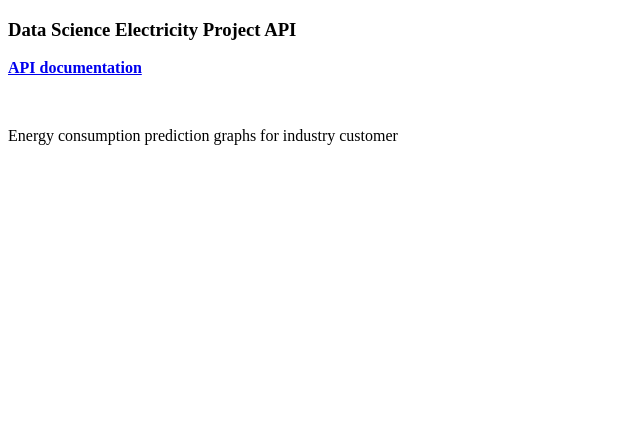
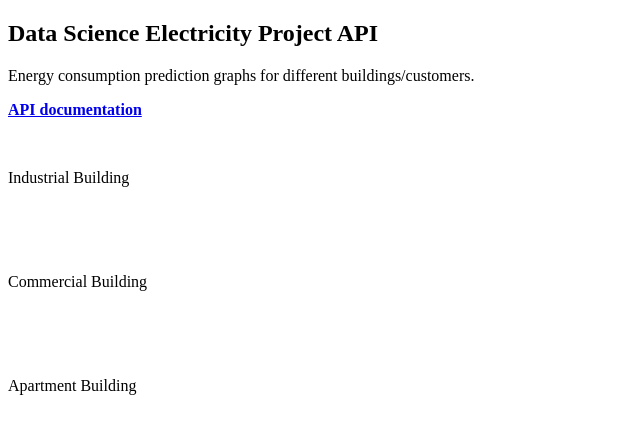
Before and after one commit to dmuiruri/ds_proj, a Flask app: page / in a window 1280 px wide. Shown: the top 434 px of the page, without its empty margins (0-640 px from the left). Run offline with Flask 2, Linux system fonts and the light colour scheme; some libraries are stand-ins or nearby versions.

Commit message:
graphs for apartment and commercial buildings

```diff
--- a/webapi/static/graph_code.js
+++ b/webapi/static/graph_code.js
@@ -1,17 +1,21 @@
 
 console.log('Hello from graph_code.js')
 
-const INDUSTRY_URL = 'https://ds-2018-webapi.herokuapp.com/predict/industry';
-//const CONSUMER_URL = 'https://ds-2018-webapi.herokuapp.com/predict/consumer';
-//const BUILDING_URL = 'https://ds-2018-webapi.herokuapp.com/predict/building';
+// resource endpoints for different customers/usecases
+const INDUSTRIAL_BUILDING= 'industry';
+const COMMERCIAL_BUILDING = 'commercial-building';
+const APARTMENT_BUILDING = 'apartment-building';
+
+const BASE_URL = 'https://ds-2018-webapi.herokuapp.com/predict/'
+const DEV_BASE_URL = 'http://127.0.0.1:5000/predict/'
 
 
-function fetchDataAndDrawGraph(electricity_api_url, sample_rate='daily'){
+function fetchDataAndDrawGraph(customer, sample_rate='daily'){
 
-    console.log(`Fetching ${sample_rate} sampled industry predictions.`)
+    console.log(`Fetching ${sample_rate} sampled ${customer} predictions.`)
 
-    // get daily sampled industry predictions
-    fetch(`${electricity_api_url}?sampling=${sample_rate}`)
+    // get predictions
+    fetch(`${DEV_BASE_URL}${customer}?sampling=${sample_rate}`)
     .then(
         function(response) {
             if (response.status !== 200) {
@@ -20,7 +24,7 @@
                 return;
             }
             response.json().then(function(data) {
-                drawPredictions(data, sample_rate)
+                drawPredictions(data, sample_rate, customer)
             });
         }
     )
@@ -30,7 +34,7 @@
 }
 
 
-function drawPredictions(data, sample_rate){
+function drawPredictions(data, sample_rate, customer){
     const predictionsAllData = JSON.parse(data)
     // one big object
     console.log(predictionsAllData);
@@ -52,10 +56,11 @@
     console.log('PRED: ', predictedConsumptionArray);
     console.log('ORIG: ', originalConsumptionArray);
 
-    // kind of a haxxx
+    // x axis labels for graphs
     const graphXLabelPrediction = `${sample_rate} consumption prediction`
     const graphXLabelOriginal = `${sample_rate} consumption`
-    const divElementId = `#${sample_rate}IndustryGraphDiv`
+    // div elements for different graphs
+    const divElementId = `#${sample_rate}-${customer}GraphDiv`
 
     // https://c3js.org/gettingstarted.html
     c3.generate({
@@ -104,6 +109,11 @@
 }
 
 // do the stuff
-//fetchDataAndDrawGraph(INDUSTRY_URL, 'monthly');
-fetchDataAndDrawGraph(INDUSTRY_URL, 'weekly');
-fetchDataAndDrawGraph(INDUSTRY_URL, 'daily');
+fetchDataAndDrawGraph(INDUSTRIAL_BUILDING, 'weekly');
+fetchDataAndDrawGraph(INDUSTRIAL_BUILDING, 'daily');
+
+fetchDataAndDrawGraph(COMMERCIAL_BUILDING, 'weekly');
+fetchDataAndDrawGraph(COMMERCIAL_BUILDING, 'daily');
+
+fetchDataAndDrawGraph(APARTMENT_BUILDING, 'weekly');
+fetchDataAndDrawGraph(APARTMENT_BUILDING, 'daily');
--- a/webapi/templates/index.html
+++ b/webapi/templates/index.html
@@ -8,20 +8,28 @@
     </style> -->
 </head>
 <body>
-    <h3>Data Science Electricity Project API</h3>
+    <h2>Data Science Electricity Project API</h2>
+    <p>Energy consumption prediction graphs for different buildings/customers.</p>
 
     <p><b><a href="/api/specs/">API documentation</a></b></p>
     <br>
-    <p>Energy consumption prediction graphs for industry customer</p>
+    <p>Industrial Building</p>
     <br>
-
-    <div id="dailyIndustryGraphDiv"></div>
+    <div id="daily-industryGraphDiv"></div>
     <br>
-    <div id="weeklyIndustryGraphDiv"></div>
+    <div id="weekly-industryGraphDiv"></div>
     <br>
-    <div id="monthlyIndustryGraphDiv"></div>
-
-
+    <p>Commercial Building</p>
+    <br>
+    <div id="daily-commercial-buildingGraphDiv"></div>
+    <br>
+    <div id="weekly-commercial-buildingGraphDiv"></div>
+    <br>
+    <p>Apartment Building</p>
+    <br>
+    <div id="daily-apartment-buildingGraphDiv"></div>
+    <br>
+    <div id="weekly-apartment-buildingGraphDiv"></div>
 
 
     <script type = "text/javascript" src="https://cdnjs.cloudflare.com/ajax/libs/d3/5.7.0/d3.min.js"></script>
```
